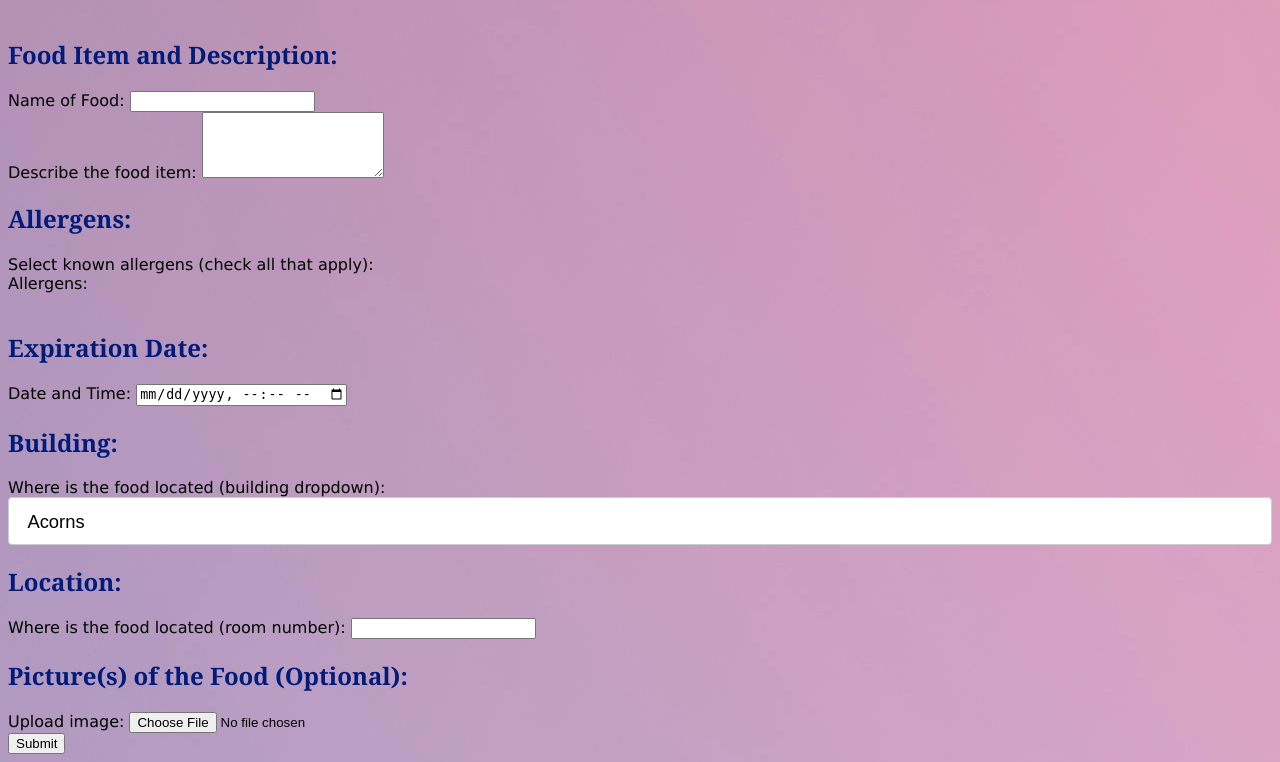
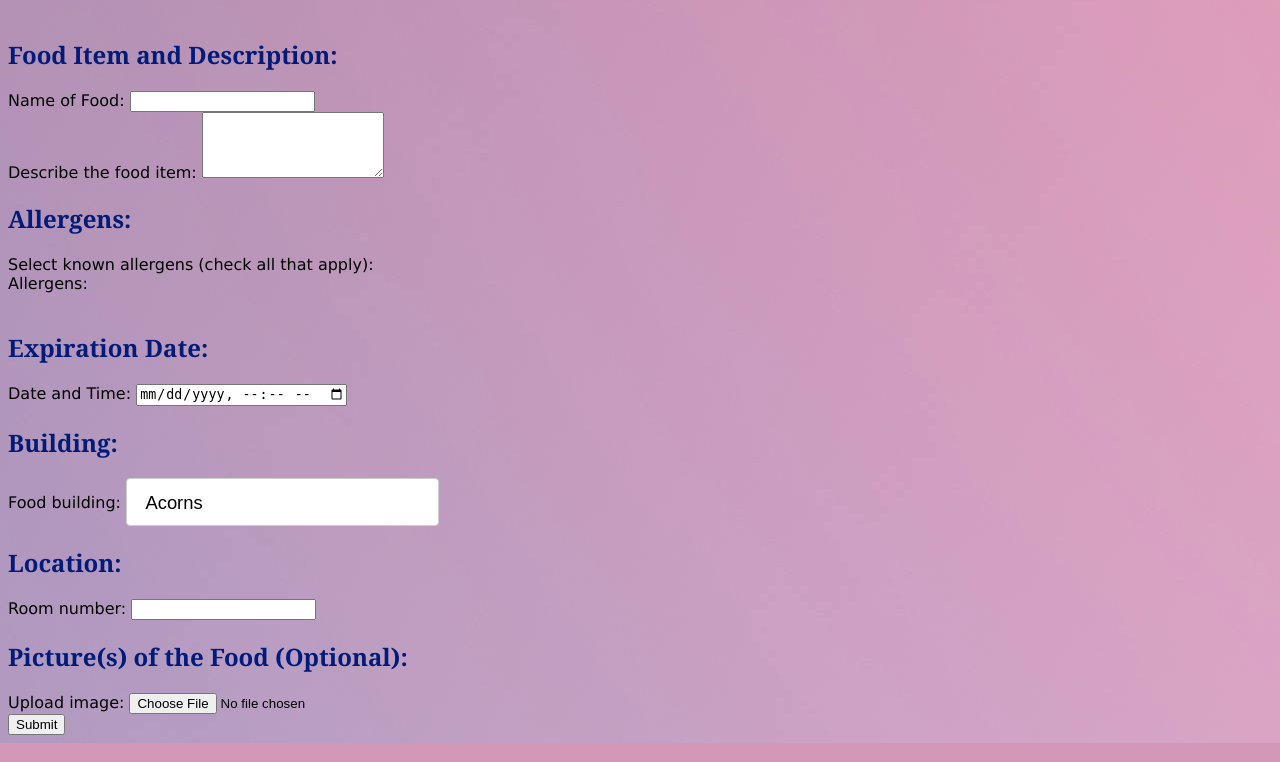
Before and after one commit to kaybr24/free-food-alert, a Flask app: template templates/new_post_form.html in a window 1280 px wide. Shown: the part 175-937 px from the top of the page. Run offline with Flask 3, Linux system fonts and the light colour scheme; the template is opened without the code that fills it, so the values that code supplies are empty.

Commit message:
fixed css

```diff
--- a/static/style.css
+++ b/static/style.css
@@ -95,7 +95,17 @@ h2, h3 {
 }
 
 
-
+.location-menu select {
+    width: auto;
+    display: inline-block;
+    font-size: 1.15rem;
+    padding: 0.675em 1em;
+    background-color: #ffffff;
+    border: 1px solid #caced1;
+    border-radius: 0.25rem;
+    color: #000;
+    cursor: pointer;
+}
 .navbar{
     display: flex;
     align-items: center;
--- a/templates/new_post_form.html
+++ b/templates/new_post_form.html
@@ -70,7 +70,8 @@
 
     <!-- Building -->
     <h2>Building:</h2>
-    <label for="building_dropdown">Where is the food located (building dropdown):</label>
+    <div class="location-menu">
+    <label for="building_dropdown">Food building:</label>
     <select id="building_dropdown" name="building_dropdown" required>
     <option value="Acorns">Acorns</option>
     <option value="Alumnae Hall">Alumnae Hall</option>
@@ -152,10 +153,11 @@
     <option value="Zeta Alpha House">Zeta Alpha House</option>
     </select>
     <br>
+  </div>
 
     <!-- Location -->
     <h2>Location:</h2>
-    <label for="room_number">Where is the food located (room number):</label>
+    <label for="room_number">Room number:</label>
     <input type="text" id="room_number" name="room_number" required>
     <br>
 
```
